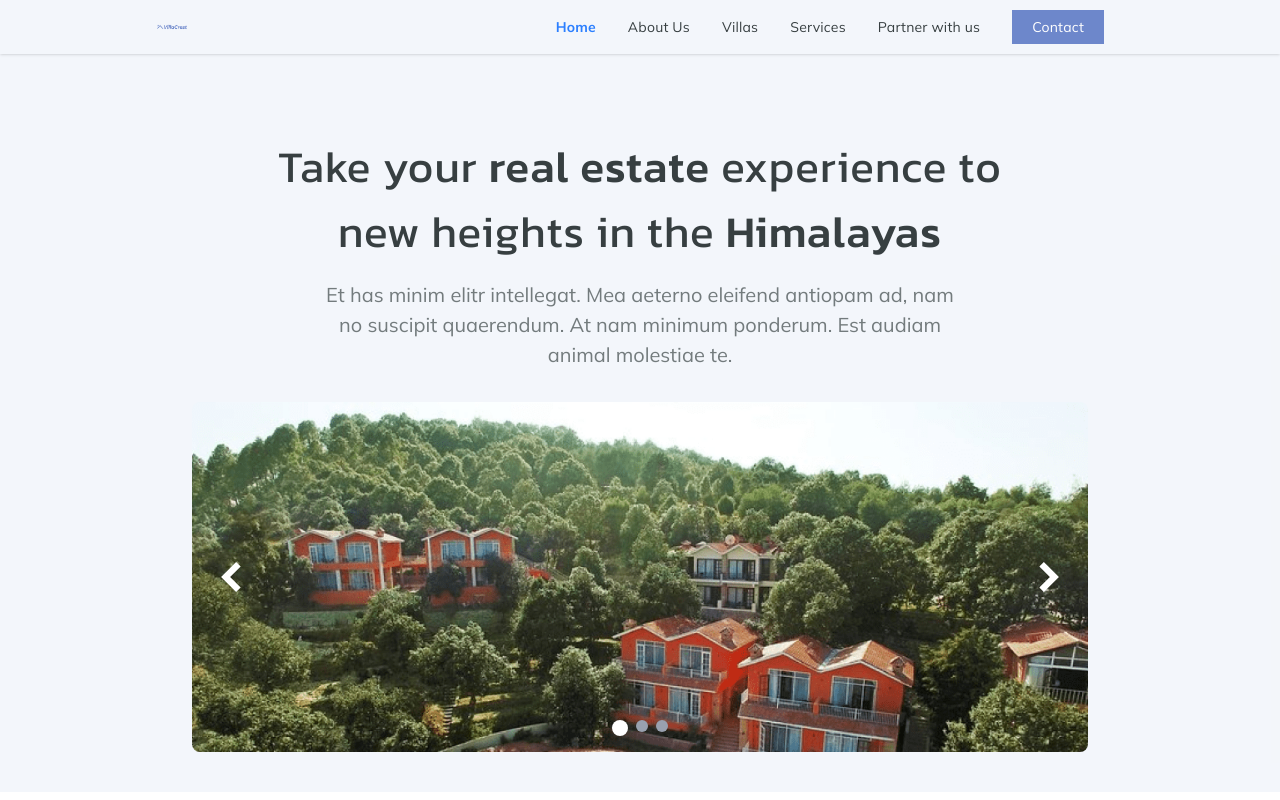
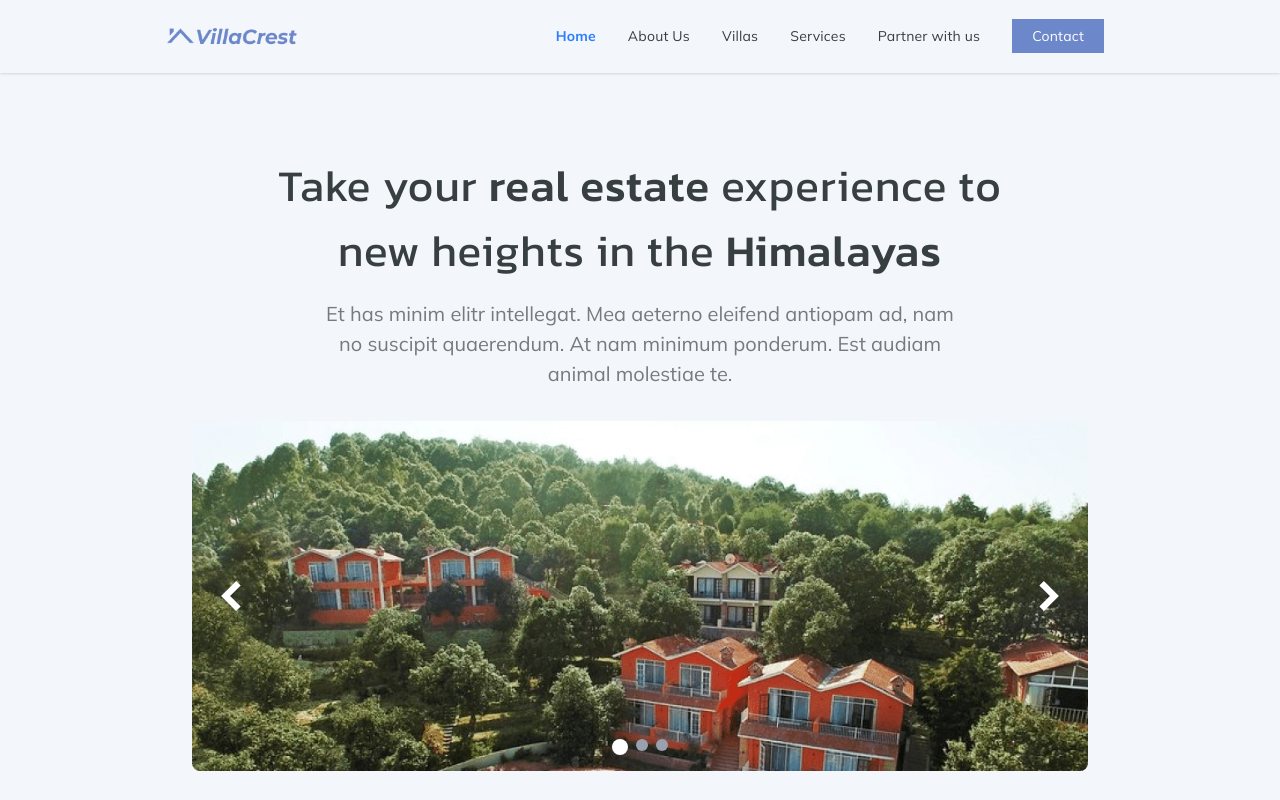
Before and after one commit to Anurag-aeroqube/Assignment-4, a React (Vite) app: page /home in a window 1280 px wide. Shown: the top 800 px of the page. Built offline with nearby package versions, Linux system fonts and the light colour scheme.

Commit message:
changes in nav

```diff
--- a/src/Components/Nav.tsx
+++ b/src/Components/Nav.tsx
@@ -12,12 +12,12 @@ function Navbar() {
       <div className="flex justify-between items-center w-full">
         {/* Logo */}
         <div className="md:w-1/4 flex items-center justify-between w-full">
-          <figure className="sm:w-[70%] md:w-[80%] xl:mx-32 sm:px-0 w-[100%] mx-auto sm:my-2">
+          <figure className="sm:w-[70%] md:w-[80%]  sm:px-0 w-[100%] mx-auto sm:my-2">
             <Link to="/home">
               <img
                 src={villacrest}
                 alt="Villa Crest Logo"
-                className="sm:w-full md:w-[70%] xl:w-[55%] sm:mx-auto w-[60%] cursor-pointer"
+                className="sm:w-full md:w-[70%] xl:w-full xl:pl-30 sm:mx-auto w-[30%]  cursor-pointer"
               />
             </Link>
           </figure>
```
